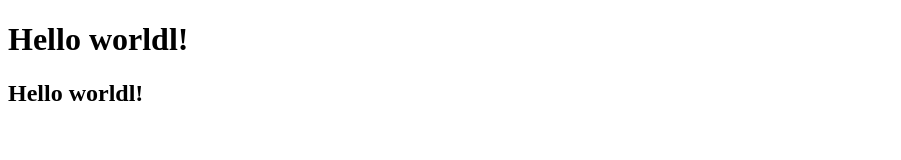
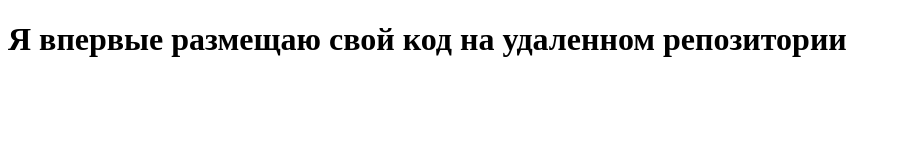
Before and after one commit to Islamgali830/test_repo3, a plain HTML site: page index.html in a window 1280 px wide. Shown: the whole page, without its empty margins (0-901 px from the left). Drawn offline with Linux system fonts and the light colour scheme.

Commit message:
New commit

```diff
--- a/index.html
+++ b/index.html
@@ -3,10 +3,10 @@
 <head>
     <meta charset="UTF-8">
     <meta name="viewport" content="width=device-width, initial-scale=1.0">
-    <title>Document</title>
+    <title>New git project</title>
 </head>
 <body>
-    <h1>Hello worldl!</h1>
-    <h2>Hello worldl!</h2>
+    <h1>Я впервые размещаю свой код на удаленном репозитории</h1>
+
 </body>
 </html>
```
Also changed, not shown: 2 other files.
